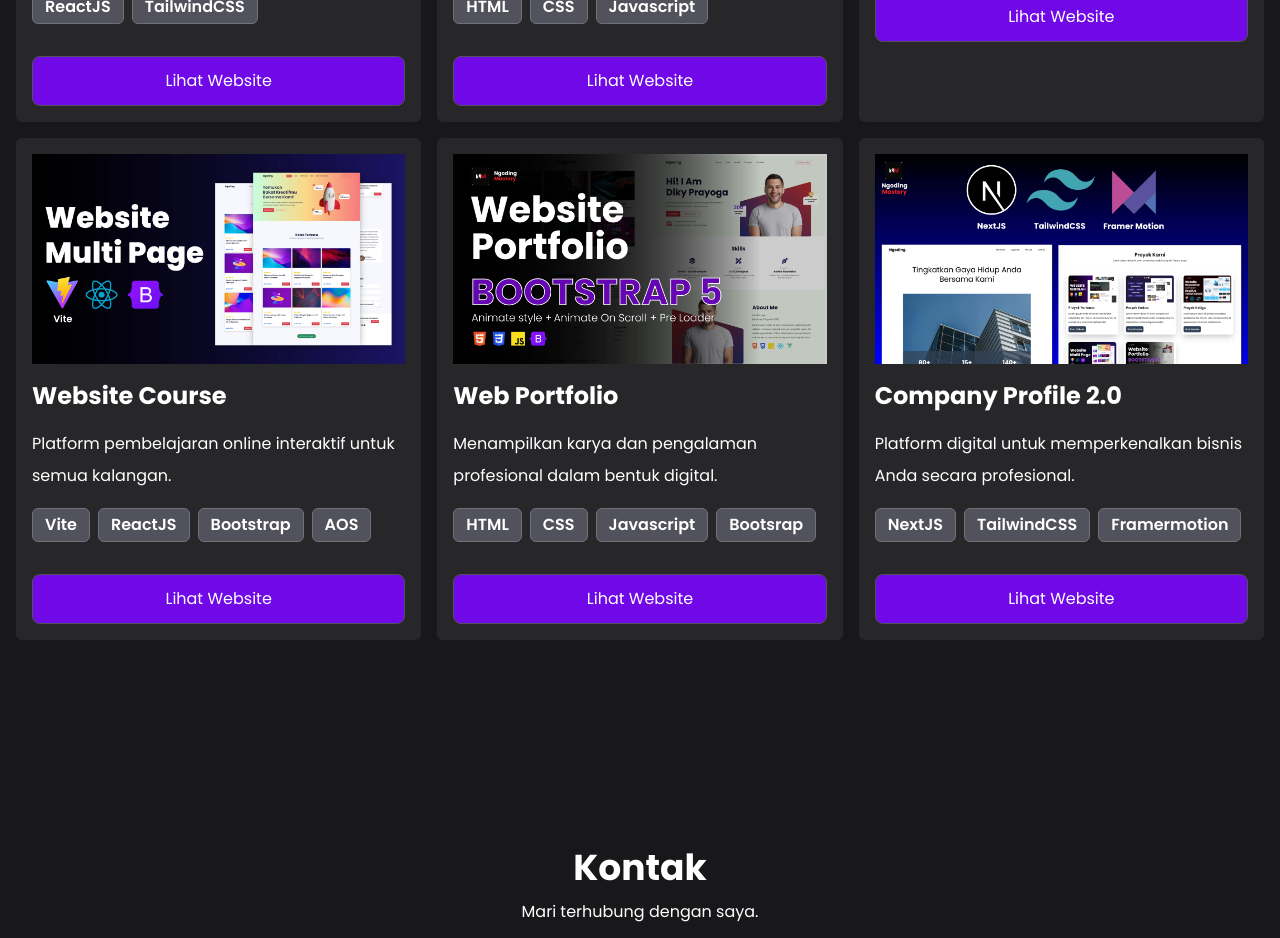
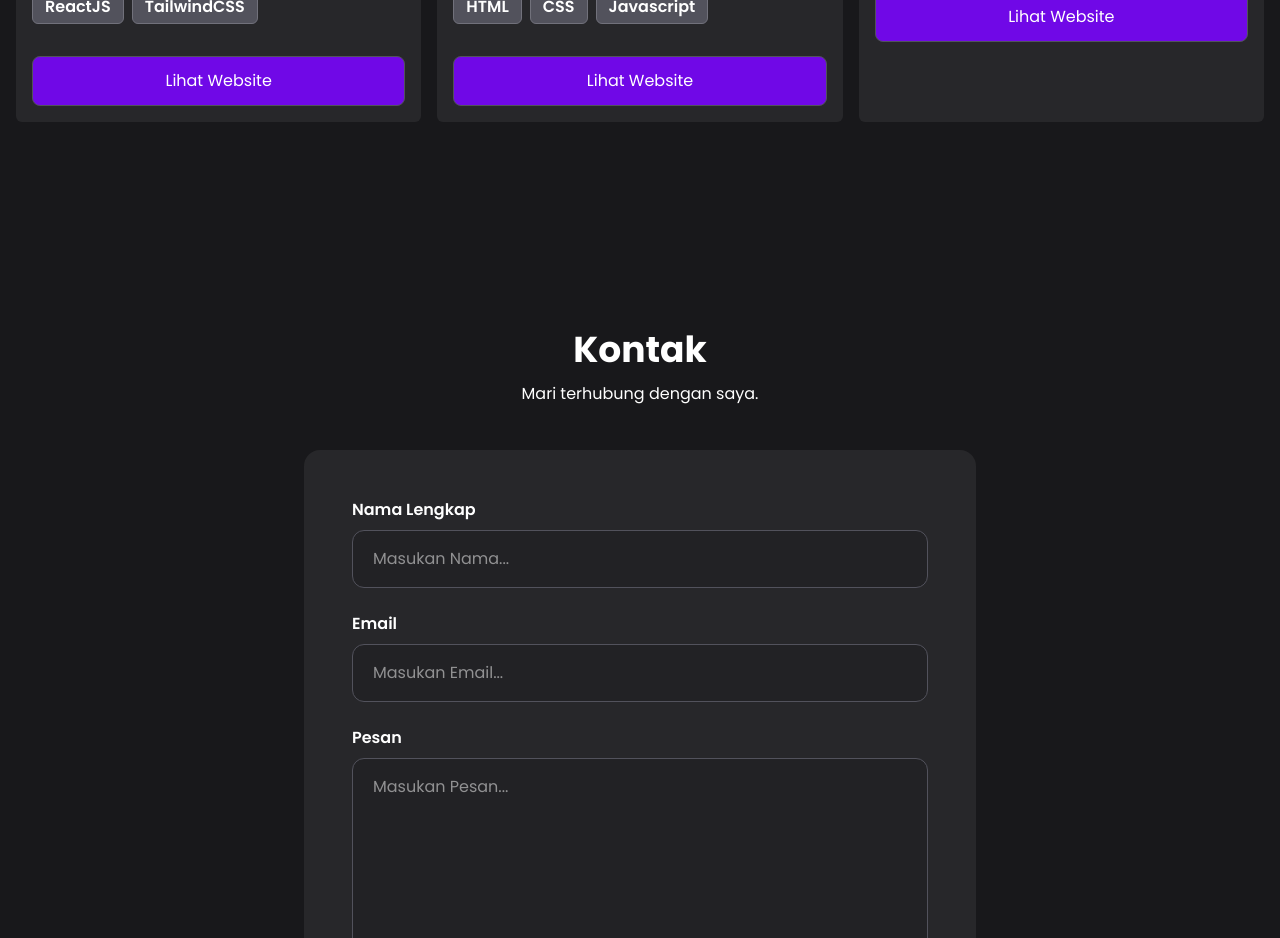
Before and after one commit to faozanumar/portfolio-umar, a React (Vite) app: page / in a window 1280 px wide. Shown: the part 2520-3458 px from the top of the page. Built offline with nearby package versions, Linux system fonts and the light colour scheme.

Commit message:
update project

```diff
--- a/src/data.js
+++ b/src/data.js
@@ -133,28 +133,28 @@ export const listProyek = [
     dad: "400",
     link: "https://sites.google.com/ittelkom-pwt.ac.id/aiue-thrift-shop/",
   },
-  {
-    id: 4,
-    gambar: Proyek4,
-    nama: "Website Course",
-    desk: "Platform pembelajaran online interaktif untuk semua kalangan.",
-    tools: ["Vite", "ReactJS", "Bootstrap", "AOS"],
-    dad: "500",
-  },
-  {
-    id: 5,
-    gambar: Proyek5,
-    nama: "Web Portfolio",
-    desk: "Menampilkan karya dan pengalaman profesional dalam bentuk digital.",
-    tools: ["HTML", "CSS", "Javascript", "Bootsrap"],
-    dad: "600",
-  },
-  {
-    id: 6,
-    gambar: Proyek6,
-    nama: "Company Profile 2.0",
-    desk: "Platform digital untuk memperkenalkan bisnis Anda secara profesional.",
-    tools: ["NextJS", "TailwindCSS", "Framermotion"],
-    dad: "700",
-  },
+  // {
+  //   id: 4,
+  //   gambar: Proyek4,
+  //   nama: "Website Course",
+  //   desk: "Platform pembelajaran online interaktif untuk semua kalangan.",
+  //   tools: ["Vite", "ReactJS", "Bootstrap", "AOS"],
+  //   dad: "500",
+  // },
+  // {
+  //   id: 5,
+  //   gambar: Proyek5,
+  //   nama: "Web Portfolio",
+  //   desk: "Menampilkan karya dan pengalaman profesional dalam bentuk digital.",
+  //   tools: ["HTML", "CSS", "Javascript", "Bootsrap"],
+  //   dad: "600",
+  // },
+  // {
+  //   id: 6,
+  //   gambar: Proyek6,
+  //   nama: "Company Profile 2.0",
+  //   desk: "Platform digital untuk memperkenalkan bisnis Anda secara profesional.",
+  //   tools: ["NextJS", "TailwindCSS", "Framermotion"],
+  //   dad: "700",
+  // },
 ];
```
